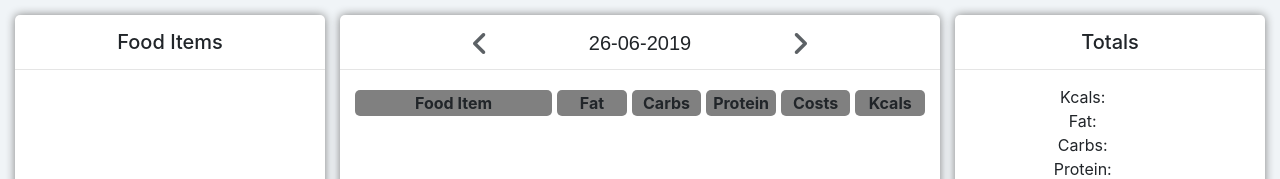
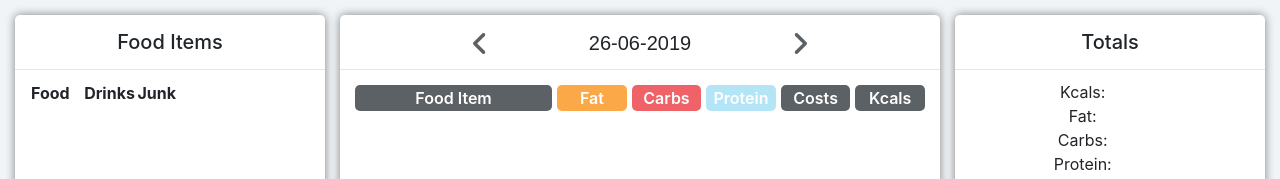
Before and after one commit to jellevanderschaaf/Diet-Tracker, a PHP site: page / in a window 1280 px wide. Shown: the part 50-229 px from the top of the page. Run offline with PHP 8.4, Linux system fonts and the light colour scheme; data that the repository does not hold is empty; some libraries are stand-ins or nearby versions; some web fonts are replaced.

Commit message:
Created three table headings for the food items table.

```diff
--- a/index.php
+++ b/index.php
@@ -192,12 +192,18 @@ if (isset($_POST['create_button'])) {
     <div class="grid-container">
         <div class="grid-item grid-item-left">
 
-            <h5>Food Items</h5>
+            <h5 class="headerLeftRight">Food Items</h5>
             <hr>
 
 
             <div id="test" class="foodList">
-
+<table>
+            <tr>
+    <th id="tableFood" style='width:33%'>Food</th>
+    <th id="tableDrinks" style='width:33%'>Drinks</th>
+    <th id="tableJunk" style='width:33%'>Junk</th>
+  </tr>
+</table>
             <table class="foodlist-table" style='width:100%'>
 
                     <?php
@@ -235,12 +241,12 @@ if (isset($_POST['create_button'])) {
 
             <table class="mainTable" style="width:100%">
   <tr>
-    <th style='width:34%'>Food Item</th>
-    <th style='width:12%'>Fat</th>
-    <th style='width:12%'>Carbs</th>
-    <th style='width:12%'>Protein</th>
-    <th style='width:12%'>Costs</th>
-    <th style='width:12%'>Kcals</th>
+    <th id="tableFoodItem" style='width:34%'>Food Item</th>
+    <th id="tableFat" style='width:12%'>Fat</th>
+    <th id="tableCarbs" style='width:12%'>Carbs</th>
+    <th id="tableProtein" style='width:12%'>Protein</th>
+    <th id="tableCosts" style='width:12%'>Costs</th>
+    <th id="tableKcals" style='width:12%'>Kcals</th>
   </tr>
 </table>
 
@@ -251,7 +257,7 @@ if (isset($_POST['create_button'])) {
 
 
         <div class="grid-item">
-            <h5>Totals</h5>
+            <h5 class="headerLeftRight">Totals</h5>
             <hr>
 
             <div class="totalsContainer">
--- a/styles.css
+++ b/styles.css
@@ -39,7 +39,7 @@
 
     hr {
         margin: 0;
-        padding-bottom: 15px;
+        padding-bottom: 10px;
     }
 
     .input {
@@ -56,6 +56,7 @@
         float: right;
         margin-top: 10px;
         margin-right: 15px;
+        font-weight: 400;
     }
 
     .btn-secondary {
@@ -118,6 +119,7 @@
 
     .food-list-tr {
         margin-bottom: 3px;
+        height: 15px;
     }
 
     .food-list-tr:hover .td-left {
@@ -313,6 +315,31 @@
     }
 
     .mainTable th {
-        background-color: grey;
+        color: white;
         border-radius: 5px;
+        font-weight: 600;
     }
+
+    #tableFoodItem {
+        background-color: #5C6165;
+    }
+
+    #tableFat {
+        background-color: rgba(250, 147, 28, 0.8);
+    }
+
+    #tableCarbs {
+        background-color: rgba(236, 59, 66, 0.8);
+    }
+
+    #tableProtein {
+        background-color: rgba(161, 223, 245, 0.8);
+    }
+
+    #tableCosts {
+        background-color: #5C6165;
+    }
+
+    #tableKcals {
+        background-color: #5C6165;
+    }
```
